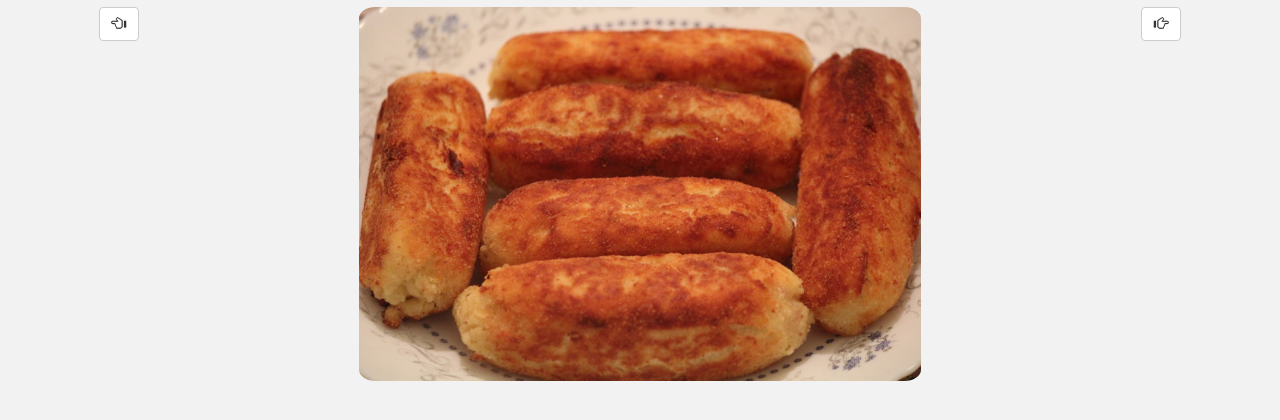
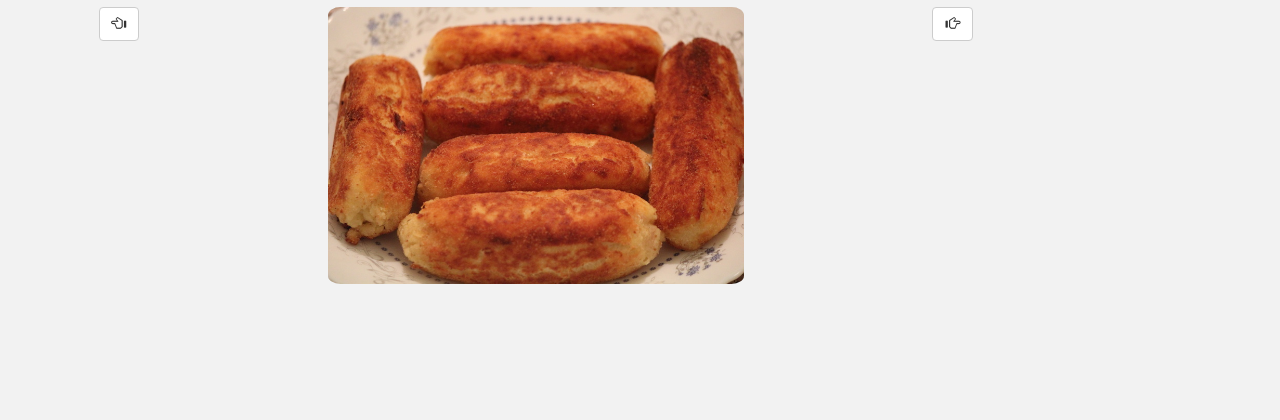
Before and after one commit to Adetec/tut, a plain HTML site: page index.html in a window 1280 px wide. Shown: the part 264-684 px from the top of the page. Drawn offline with Linux system fonts and the light colour scheme.

Commit message:
travail sur les div

```diff
--- a/index.html
+++ b/index.html
@@ -31,15 +31,17 @@
   <div class="col-sm-2">
   	<button class=" btn btn-default" onclick="prev()" style="size: 8;"><span class="glyphicon glyphicon-hand-left"></span></button>
   </div>
-  <div class="col-sm-8">
-	 <img " id="slider" class="galleryRadius" src="images/Ramadhan_J5_01.jpg"
-	    width="70%px" height="70%px"/>
-	  <div><p class="text-info h5" id="legend"></p></div>
-  </div>
+  	<div class="col-sm-6">
+		<img " id="slider" class="galleryRadius" src="images/Ramadhan_J5_01.jpg"
+			width="70%px" height="70%px"/>
+
+		<div><p class="text-info h5" id="legend"></p></div>
+	</div>
 <div class="col-sm-2">
  <button class=" btn btn-default" onclick="next()"><span class="glyphicon glyphicon-hand-right"></span></button>
 </div>
+</div>
 
-</div>
+
 </body>
 </html>
```
